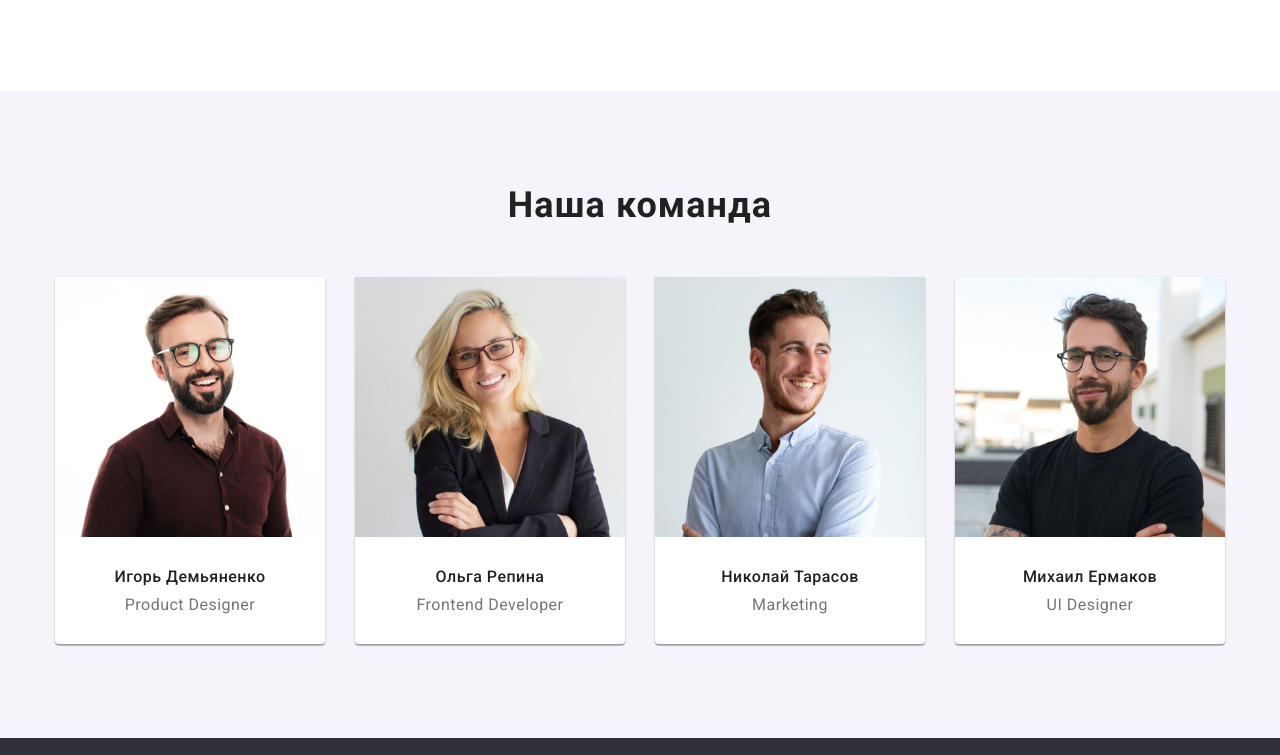
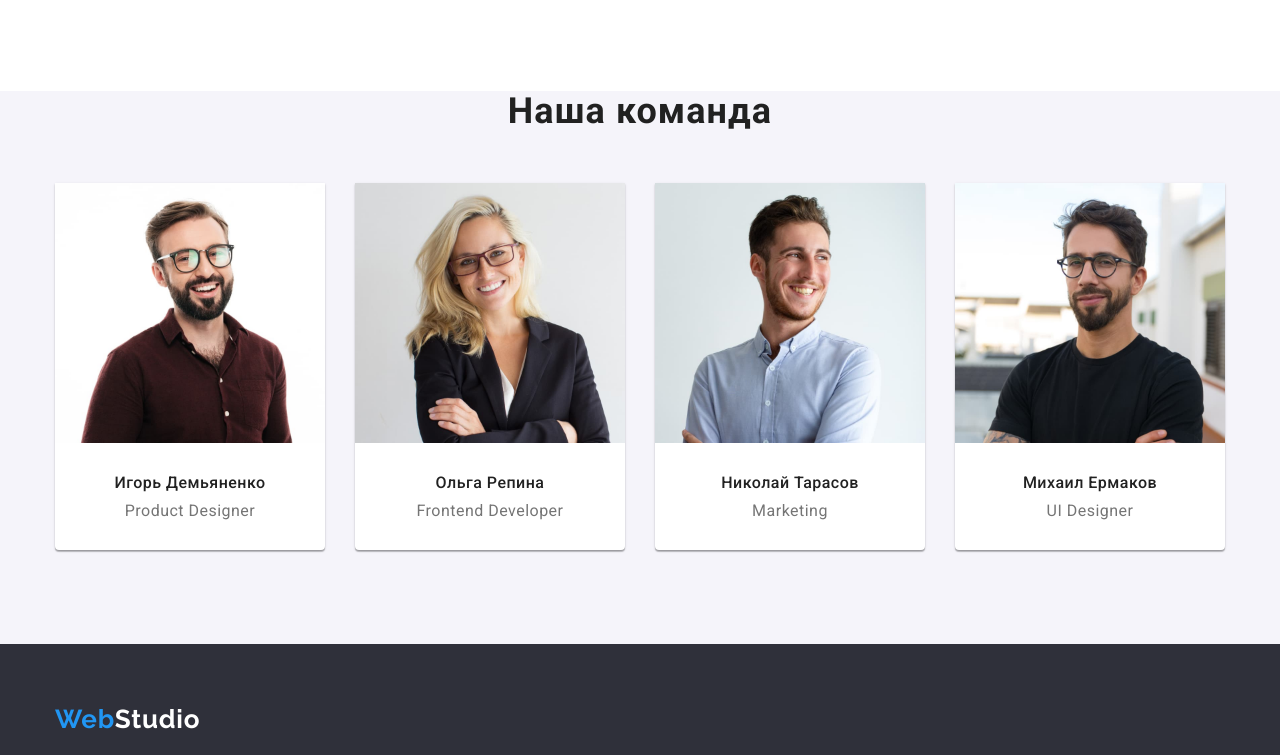
Before and after one commit to ParamonenkoOksana/goit-markup-hw-03, a plain HTML site: page index.html in a window 1280 px wide. Shown: the part 1405-2160 px from the top of the page. Drawn offline with nearby package versions, Linux system fonts and the light colour scheme.

Commit message:
Убирает padding

```diff
--- a/css/styles.css
+++ b/css/styles.css
@@ -288,6 +288,8 @@ img {
 }
 
 /* --COMMAND-- */
+.command.section {padding-top: 0;}
+
 .command {
   background-color: #f5f4fa;
 }
```
